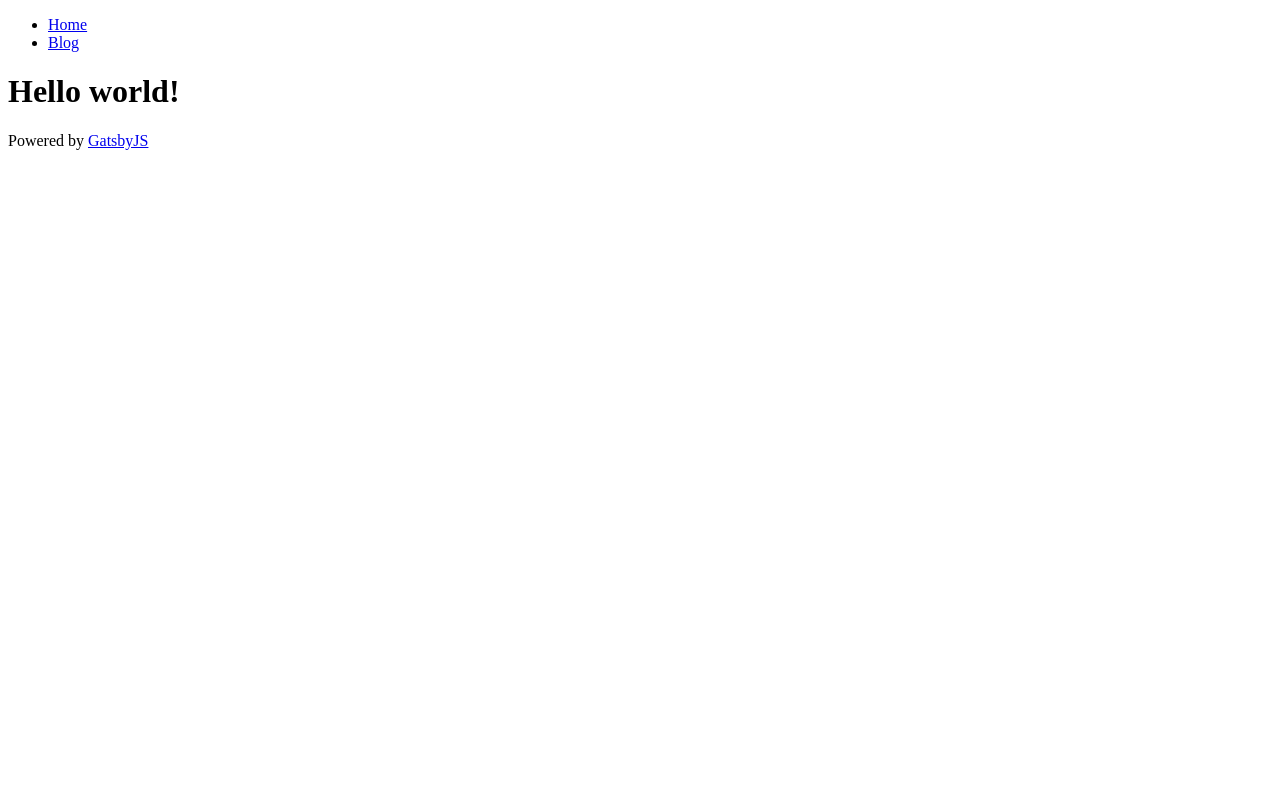
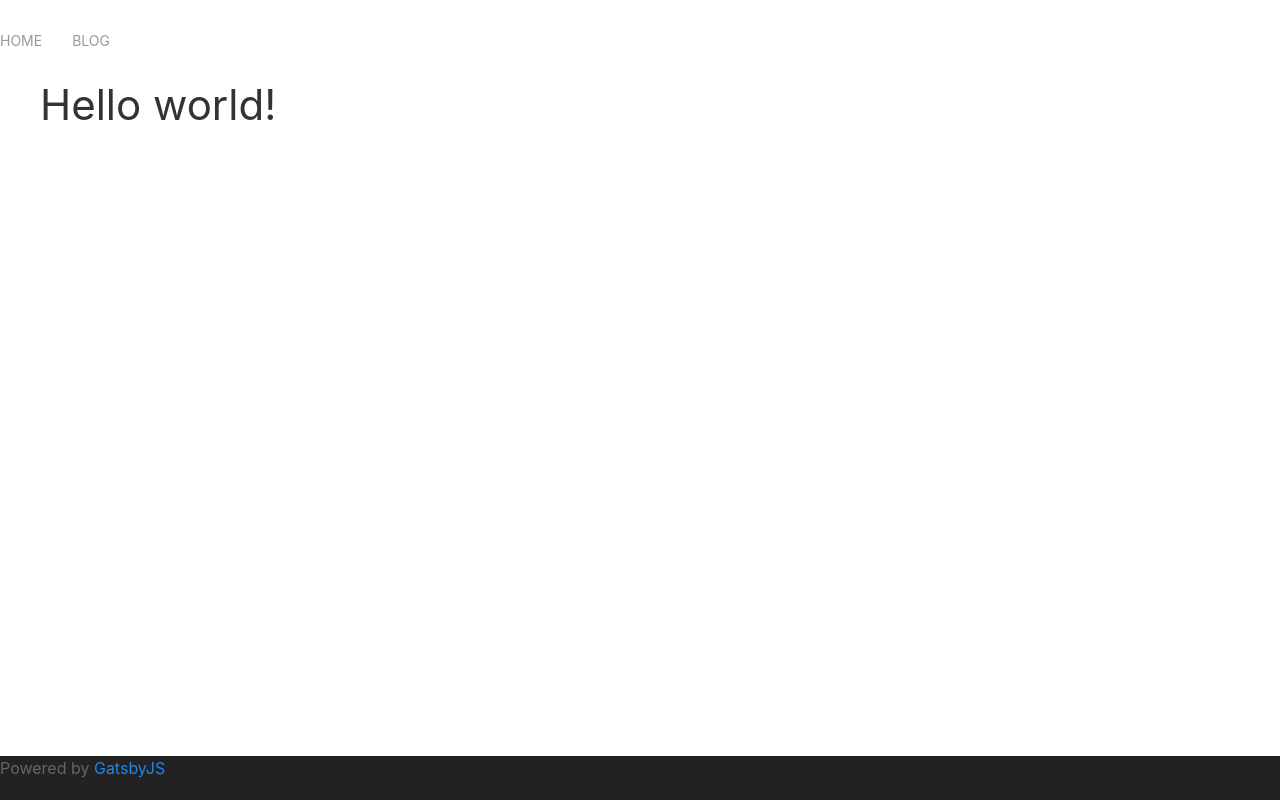
Before and after one commit to nfmastroianni/Gatsby-tutorial, a Gatsby site: page / in a window 1280 px wide. Built offline with nearby package versions, Linux system fonts and the light colour scheme; Gatsby itself is replaced by a stand-in of ours.

Commit message:
adding UiKit

```diff
--- a/package.json
+++ b/package.json
@@ -16,7 +16,8 @@
   "dependencies": {
     "gatsby": "^2.26.1",
     "react": "^16.12.0",
-    "react-dom": "^16.12.0"
+    "react-dom": "^16.12.0",
+    "uikit": "^3.6.5"
   },
   "devDependencies": {
     "prettier": "2.2.1"
--- a/src/components/footer.js
+++ b/src/components/footer.js
@@ -2,7 +2,7 @@ import React from "react"
 
 export default function Footer() {
   return (
-    <footer>
+    <footer className="uk-background-secondary uk-position-bottom">
       <div>
         <p>
           Powered by{" "}
--- a/src/components/layout.js
+++ b/src/components/layout.js
@@ -1,13 +1,16 @@
 import React from "react"
 import Navbar from "./navbar"
 import Footer from "./footer"
+import "../../node_modules/uikit/dist/css/uikit.css"
 
 export default function Layout({ children }) {
   return (
-    <div>
+    <div uk-grid>
       <Navbar />
-      <div>{children}</div>
+      <div className="uk-container">{children}</div>
       <Footer />
+      <script src="https://cdn.jsdelivr.net/npm/uikit@3.6.5/dist/js/uikit.min.js"></script>
+      <script src="https://cdn.jsdelivr.net/npm/uikit@3.6.5/dist/js/uikit-icons.min.js"></script>
     </div>
   )
 }
--- a/src/components/navbar.js
+++ b/src/components/navbar.js
@@ -3,8 +3,9 @@ import { Link } from "gatsby"
 
 export default function Navbar() {
   return (
-    <nav>
-      <ul>
+    <nav className="uk-navbar-container" uk-navbar>
+      <div className="uk-navbar-left uk-background-default">
+        <ul className="uk-navbar-nav">
           <li>
             <Link to="/">Home</Link>
           </li>
@@ -12,6 +13,7 @@ export default function Navbar() {
             <Link to="/blog">Blog</Link>
           </li>
         </ul>
+      </div>
     </nav>
   )
 }
```
Also changed, not shown: 1 other file. Lines whose indentation alone changed are shown as unchanged.
